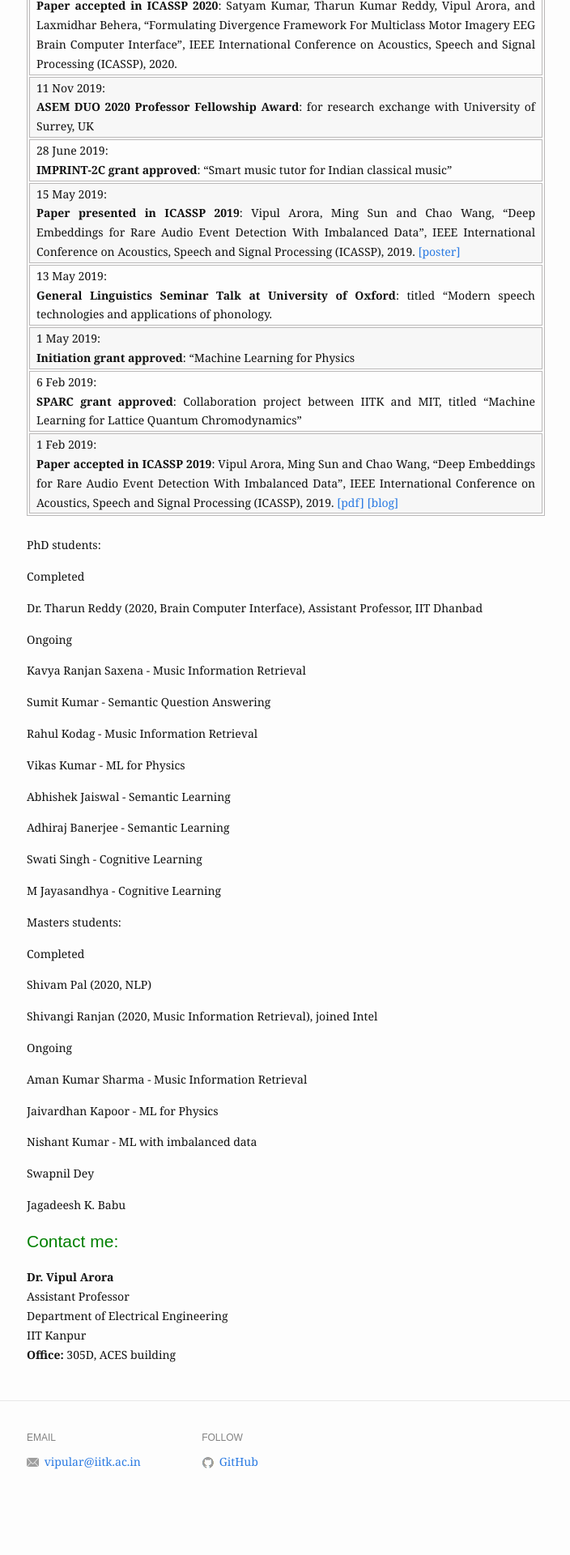
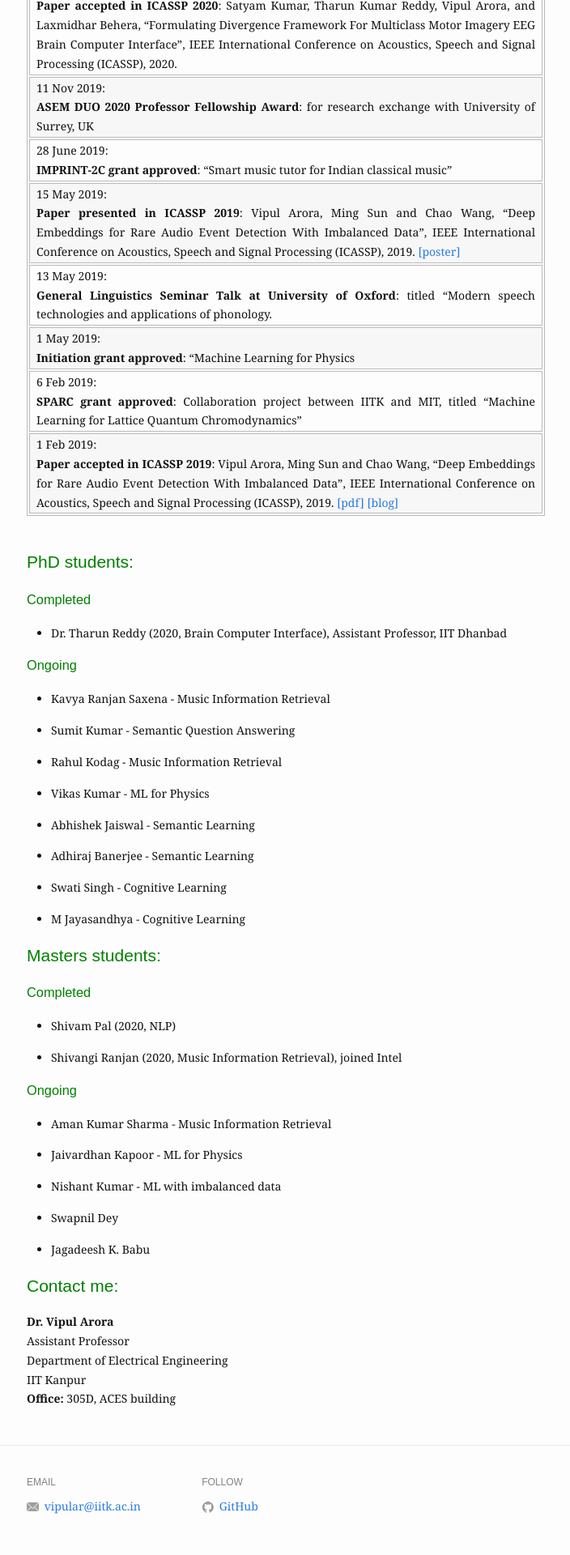
Before and after one commit to vipular/vipular.github.io, a Jekyll site: the page built from index.md, in a window 1280 px wide. Shown: the part 1156-3076 px from the top of the page at 81% size, without its empty margins (287-991 px from the left). Built offline with Jekyll 4.4.1, drawn with Linux system fonts in a browser that asks for light colours; before the commit the page ends 3021 px from its top, so only the background shows below that.

Commit message:
Update index.md

```diff
--- a/index.md
+++ b/index.md
@@ -38,49 +38,51 @@ I received my B.Tech. and Ph.D. degrees in [<ins>Electrical Engineering</ins>](h
 | 1 Feb 2019:<br>**Paper accepted in ICASSP 2019**: Vipul Arora, Ming Sun and Chao Wang, "Deep Embeddings for Rare Audio Event Detection With Imbalanced Data", IEEE International Conference on Acoustics, Speech and Signal Processing (ICASSP), 2019. [[pdf]](https://drive.google.com/file/d/1Z7wCbKnz1YqvVVmQF40FeXUGIrpkgY3t/view) [[blog]](https://www.amazon.science/blog/to-correct-imbalances-in-training-data-dont-oversample-cluster) |
 
 <br/>
-PhD students:
 
-Completed
+## <span style="color: Green">PhD students:</span>
 
-Dr. Tharun Reddy (2020, Brain Computer Interface), Assistant Professor, IIT Dhanbad
 
-Ongoing
+### <span style="color: Green">Completed</span>
 
-Kavya Ranjan Saxena - Music Information Retrieval
+* Dr. Tharun Reddy (2020, Brain Computer Interface), Assistant Professor, IIT Dhanbad
 
-Sumit Kumar - Semantic Question Answering
+### <span style="color: Green">Ongoing</span>
 
-Rahul Kodag - Music Information Retrieval
+* Kavya Ranjan Saxena - Music Information Retrieval
 
-Vikas Kumar - ML for Physics
+* Sumit Kumar - Semantic Question Answering
 
-Abhishek Jaiswal - Semantic Learning
+* Rahul Kodag - Music Information Retrieval
 
-Adhiraj Banerjee - Semantic Learning
+* Vikas Kumar - ML for Physics
 
-Swati Singh - Cognitive Learning
+* Abhishek Jaiswal - Semantic Learning
 
-M Jayasandhya - Cognitive Learning
+* Adhiraj Banerjee - Semantic Learning
 
-Masters students:
+* Swati Singh - Cognitive Learning
 
-Completed
+* M Jayasandhya - Cognitive Learning
 
-Shivam Pal (2020, NLP)
+## <span style="color: Green">Masters students:</span>
 
-Shivangi Ranjan (2020, Music Information Retrieval), joined Intel
+### <span style="color: Green">Completed</span>
 
-Ongoing
+* Shivam Pal (2020, NLP)
 
-Aman Kumar Sharma - Music Information Retrieval
+* Shivangi Ranjan (2020, Music Information Retrieval), joined Intel
 
-Jaivardhan Kapoor - ML for Physics
+### <span style="color: Green">Ongoing</span>
 
-Nishant Kumar - ML with imbalanced data
+* Aman Kumar Sharma - Music Information Retrieval
 
-Swapnil Dey
+* Jaivardhan Kapoor - ML for Physics
 
-Jagadeesh K. Babu
+* Nishant Kumar - ML with imbalanced data
+
+* Swapnil Dey
+
+* Jagadeesh K. Babu
 
 
 
```
